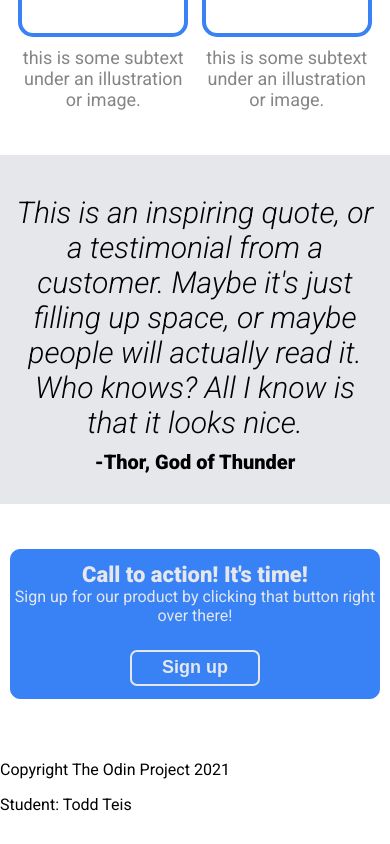
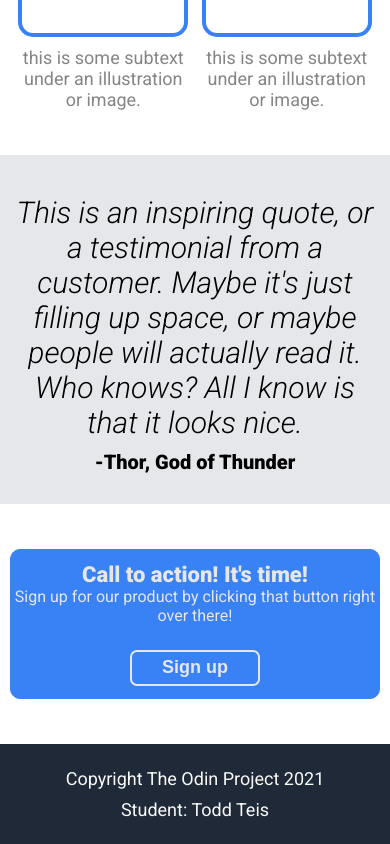
Before and after one commit to toddteis/odin-landing-page, a plain HTML site: page index.html in a window 390 px wide. Shown: the part 892-1736 px from the top of the page. Drawn offline with Linux system fonts and the light colour scheme.

Commit message:
Styled Footer and made responsive.

```diff
--- a/css/styles.css
+++ b/css/styles.css
@@ -249,6 +249,23 @@ header ul {
     font-weight: 700;
 }
 
+/* FOOTER */
+
+footer {
+    background-color: #1f2937;
+    color: #f9faf8;
+    text-align: center;
+    height: 100px;
+    display: flex;
+    justify-content: center;
+    align-items: center;
+}
+
+footer p {
+    font-size: 18px;
+    margin: 10px;
+}
+
 /* @MEDIA'S */
 
 @media screen and (max-width: 1500px) {
--- a/index.html
+++ b/index.html
@@ -92,8 +92,10 @@
         </div>
     </section>
     <footer>
-        <p>Copyright The Odin Project 2021</p>
-        <p>Student: Todd Teis</p>
+        <div class="footer-content">
+            <p>Copyright The Odin Project 2021</p>
+            <p>Student: Todd Teis</p>
+        </div>
     </footer>
 </body>
 
```
